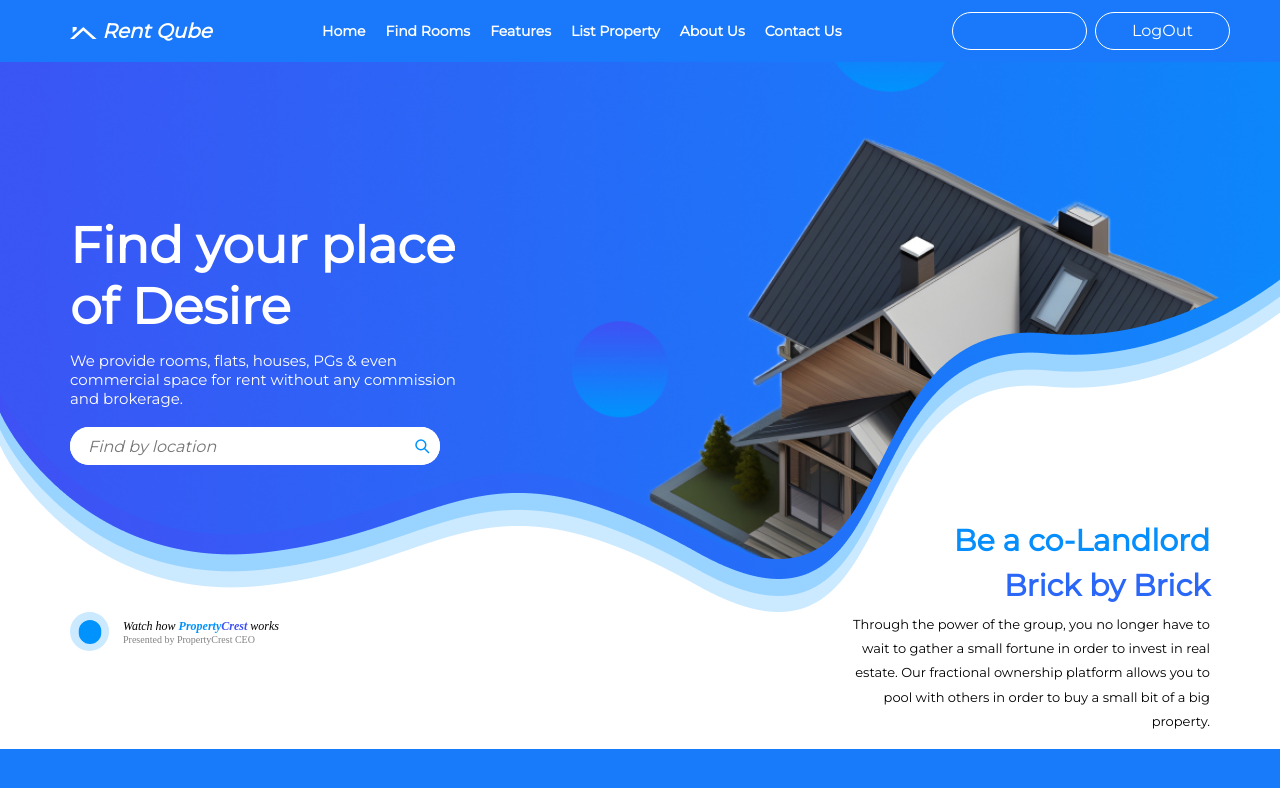
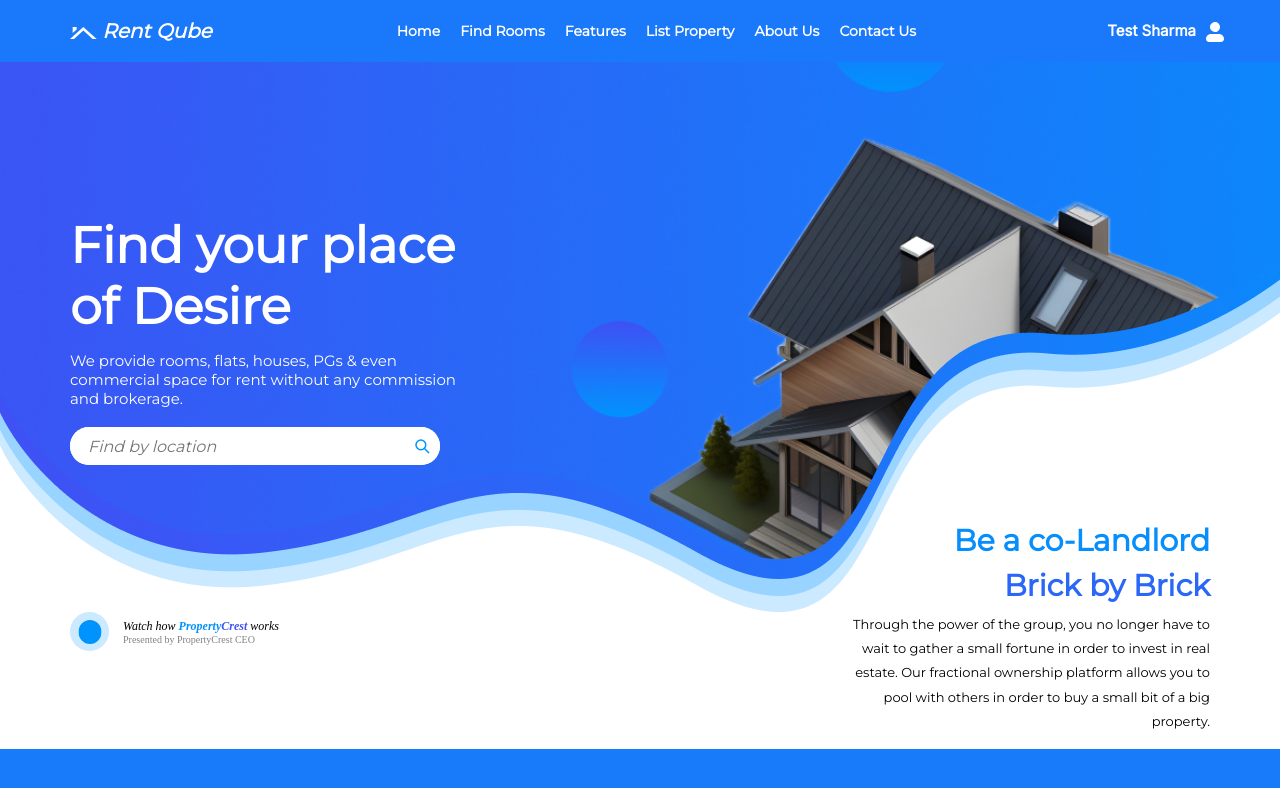
Before and after one commit to deevanshu-k/real-state-listing-website-frontend, an Angular app: page /home in a window 1280 px wide. Shown: the top 788 px of the page. Built offline with nearby package versions, Linux system fonts and the light colour scheme; sample sign-in values are in the browser's storage.

Commit message:
UPDATE: navBar_userMenu

```diff
--- a/src/app/pages/navbar/navbar.component.css
+++ b/src/app/pages/navbar/navbar.component.css
@@ -47,6 +47,55 @@
     color: #1979FA;
 }
 
+.user-menu {
+    background-color: transparent;
+    border: 0px;
+}
+
+.user-menu span {
+    color: #FFF;
+    font-family: Inter;
+    font-size: 15px;
+    font-style: normal;
+    font-weight: 600;
+    line-height: normal;
+    margin-right: 10px;
+}
+
+::ng-deep .mat-mdc-menu-panel {
+    width: 150px !important;
+}
+
+::ng-deep .mat-mdc-menu-panel button:nth-child(2) span:nth-child(2) {
+    background-color: #FFCC19;
+    width: 39px;
+    height: 16px;
+
+    color: #FFF;
+    font-family: Montserrat;
+    font-size: 12px;
+    font-style: normal;
+    font-weight: 500;
+    line-height: 16px;
+}
+
+::ng-deep .mat-mdc-menu-panel button {
+    width: 100%;
+    background-color: transparent;
+    border: 0px;
+
+    display: flex;
+    justify-content: space-between;
+    padding-top: 5px;
+    padding-bottom: 5px;
+    padding-left: 20px;
+    padding-right: 20px;
+}
+
+::ng-deep .mat-mdc-menu-panel button:hover {
+    background-color: #b3b2b274;
+}
+
 /* Side Nav  */
 .sidenav {
     background-color: #1979FA;
@@ -58,9 +107,11 @@
     .menu-button {
         display: block !important;
     }
+
     .links {
         display: none !important;
     }
+
     .logo span:nth-child(1) {
         display: none !important;
     }
--- a/src/app/pages/navbar/navbar.component.html
+++ b/src/app/pages/navbar/navbar.component.html
@@ -1,6 +1,6 @@
 <div class="d-flex flex-row nav-bar">
-    <button class="btn btn-primary menu-button" type="button" data-bs-toggle="offcanvas" data-bs-target="#offcanvasWithBothOptions"
-        aria-controls="offcanvasWithBothOptions">Menu</button>
+    <button class="btn btn-primary menu-button" type="button" data-bs-toggle="offcanvas"
+        data-bs-target="#offcanvasWithBothOptions" aria-controls="offcanvasWithBothOptions">Menu</button>
     <div class="logo flex-fill d-flex">
         <span style="width: 70px;"></span>
         <span style="line-height: 38px;">
@@ -21,17 +21,37 @@
     </div>
     <div class="action flex-fill d-flex flex-row-reverse">
         <span style="width: 50px;"></span>
-        <button class="sign-in ms-2" *ngIf="isUserLoggedIn" (click)="logout()">LogOut</button>
-        <button class="sign-in" *ngIf="isUserLoggedIn">{{planType}}</button>
         <button class="sign-in" *ngIf="!isUserLoggedIn" routerLink="/login">Sign In</button>
+        <button class="user-menu" *ngIf="isUserLoggedIn" [matMenuTriggerFor]="userMenu">
+            <span>Test Sharma</span>
+            <svg xmlns="http://www.w3.org/2000/svg" width="18" height="20" viewBox="0 0 18 20" fill="none">
+                <path
+                    d="M18 17C18 17.7957 17.6839 18.5587 17.1213 19.1213C16.5587 19.6839 15.7956 20 15 20H3C2.20435 20 1.44129 19.6839 0.87868 19.1213C0.316071 18.5587 0 17.7957 0 17C0 15.6739 0.526784 14.4022 1.46447 13.4645C2.40215 12.5268 3.67392 12 5 12H13C14.3261 12 15.5979 12.5268 16.5355 13.4645C17.4732 14.4022 18 15.6739 18 17ZM9 10C9.98891 10 10.9556 9.70676 11.7779 9.15735C12.6001 8.60794 13.241 7.82705 13.6194 6.91342C13.9978 5.99979 14.0969 4.99446 13.9039 4.02455C13.711 3.05465 13.2348 2.16373 12.5355 1.46447C11.8363 0.765206 10.9454 0.289002 9.97545 0.0960759C9.00555 -0.0968503 8.00021 0.00216642 7.08658 0.380605C6.17295 0.759043 5.39206 1.39991 4.84265 2.22215C4.29324 3.0444 4 4.0111 4 5C4 6.32609 4.52678 7.59785 5.46447 8.53554C6.40215 9.47322 7.67392 10 9 10Z"
+                    fill="white" />
+            </svg>
+        </button>
+        <mat-menu #userMenu="matMenu">
+            <button>Profile</button>
+            <button><span>Plan</span><span>FREE</span></button>
+            <button (click)="logout()">
+                <span>Log Out</span>
+                <svg xmlns="http://www.w3.org/2000/svg" width="25" height="25"
+                    viewBox="0 0 25 25" fill="none">
+                    <path fill-rule="evenodd" clip-rule="evenodd"
+                        d="M17.0107 17.3444L20.5751 13.1855C20.7453 12.9913 20.8324 12.7462 20.8325 12.4998C20.8326 12.3312 20.792 12.162 20.7094 12.0081C20.6727 11.9395 20.6279 11.8743 20.5751 11.8141L17.0107 7.6552C16.6364 7.21839 15.9788 7.16776 15.5419 7.54214C15.1051 7.91651 15.0545 8.57411 15.4289 9.01093L17.5262 11.4581L9.45885 11.4581C8.88355 11.4581 8.41718 11.9244 8.41718 12.4997C8.41718 13.075 8.88355 13.5414 9.45885 13.5414L17.5263 13.5414L15.4289 15.9887C15.0545 16.4255 15.1051 17.0831 15.5419 17.4575C15.9788 17.8318 16.6364 17.7812 17.0107 17.3444ZM10.4158 6.24972C10.9911 6.24972 11.4575 6.71609 11.4575 7.29138L11.4575 8.85388C11.4575 9.42918 11.9239 9.89555 12.4992 9.89555C13.0745 9.89555 13.5409 9.42918 13.5409 8.85388L13.5409 7.29138C13.5409 5.56549 12.1417 4.16638 10.4158 4.16638L7.29085 4.16638C5.56496 4.16638 4.16585 5.56549 4.16585 7.29138L4.16585 17.7081C4.16585 19.4339 5.56496 20.8331 7.29085 20.8331L10.4158 20.8331C12.1417 20.8331 13.5408 19.4339 13.5409 17.7081L13.5409 16.1456C13.5409 15.5703 13.0745 15.1039 12.4992 15.1039C11.9239 15.1039 11.4575 15.5703 11.4575 16.1456L11.4575 17.7081C11.4575 18.2833 10.9911 18.7497 10.4158 18.7497L7.29085 18.7497C6.71555 18.7497 6.24918 18.2833 6.24918 17.7081L6.24918 7.29138C6.24918 6.71609 6.71555 6.24972 7.29085 6.24972L10.4158 6.24972Z"
+                        fill="#A9A9A9" />
+                </svg>
+            </button>
+        </mat-menu>
     </div>
 </div>
-<div class="offcanvas offcanvas-start sidenav" data-bs-scroll="true" tabindex="-1" id="offcanvasWithBothOptions" aria-labelledby="offcanvasWithBothOptionsLabel">
+<div class="offcanvas offcanvas-start sidenav" data-bs-scroll="true" tabindex="-1" id="offcanvasWithBothOptions"
+    aria-labelledby="offcanvasWithBothOptionsLabel">
     <div class="offcanvas-header">
-      <h5 class="offcanvas-title" id="offcanvasWithBothOptionsLabel">Backdrop with scrolling</h5>
-      <button type="button" class="btn-close" data-bs-dismiss="offcanvas" aria-label="Close"></button>
+        <h5 class="offcanvas-title" id="offcanvasWithBothOptionsLabel">Backdrop with scrolling</h5>
+        <button type="button" class="btn-close" data-bs-dismiss="offcanvas" aria-label="Close"></button>
     </div>
     <div class="offcanvas-body">
-      <p>Try scrolling the rest of the page to see this option in action.</p>
+        <p>Try scrolling the rest of the page to see this option in action.</p>
     </div>
-  </div>
+</div>
```
